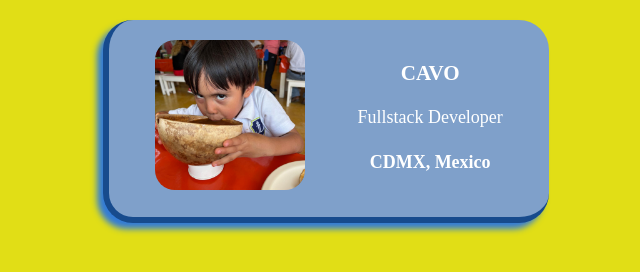
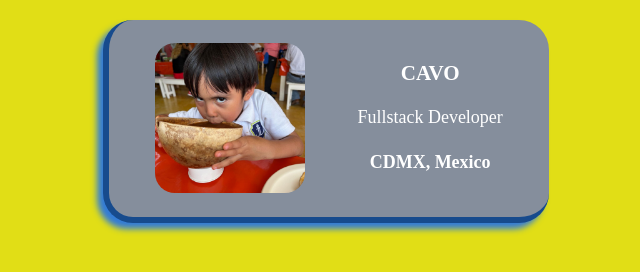
Before and after one commit to JJVV206/CAVO---Card, a website built with Vite: page index.html in a window 1280 px wide. Shown: the whole page, without its empty margins (314-954 px from the left). Built offline with nearby package versions, Linux system fonts and the light colour scheme.

Commit message:
Update styles.css

```diff
--- a/styles.css
+++ b/styles.css
@@ -25,8 +25,9 @@ body {
     display: flex;
     justify-content: space-around;
     text-align: center;
+    align-items: center;
 
-    background: #7fa0ca;
+    background: #858e9c;
     color: white;
 
     border-bottom: 6px solid #174b8d;
```
